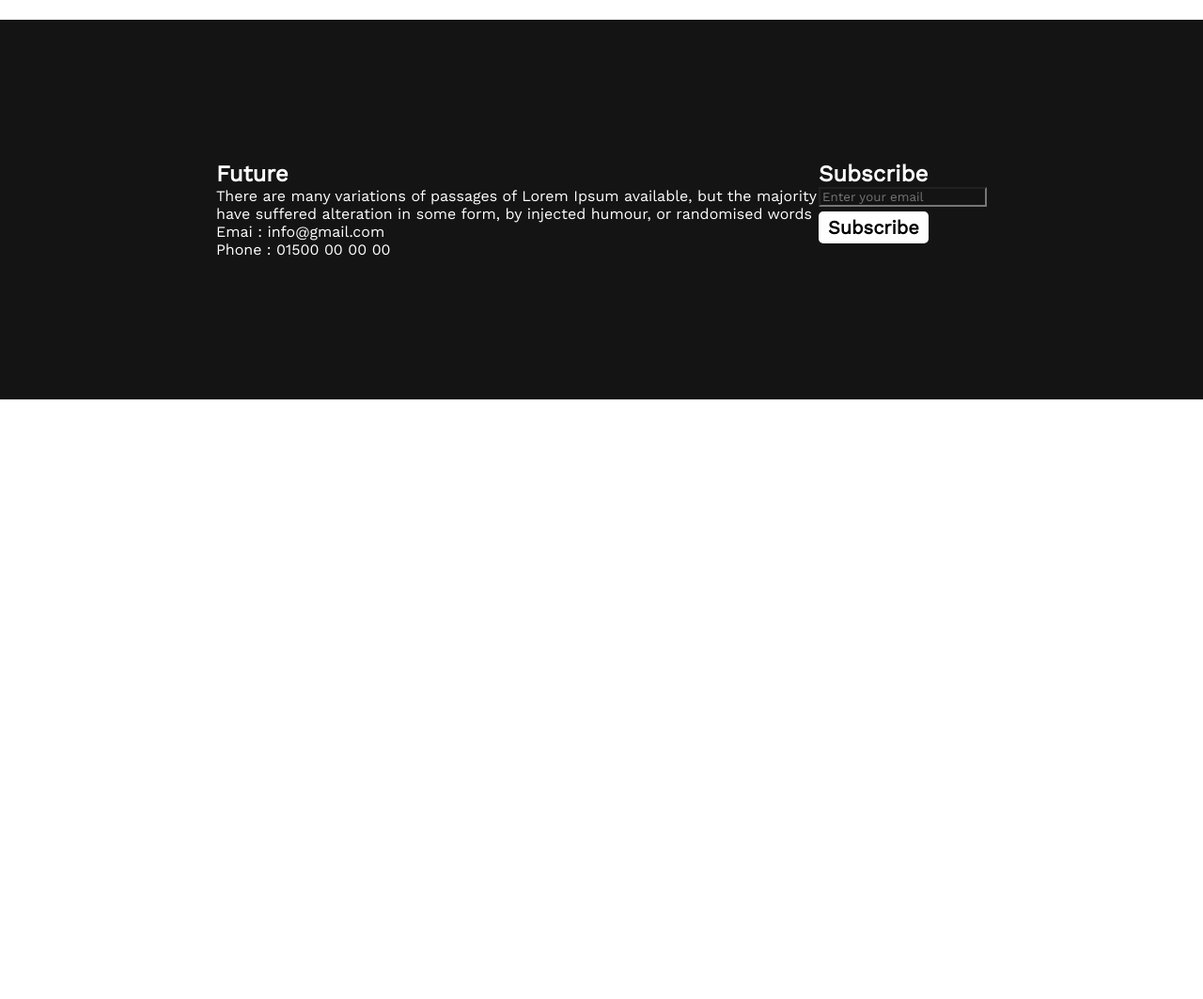
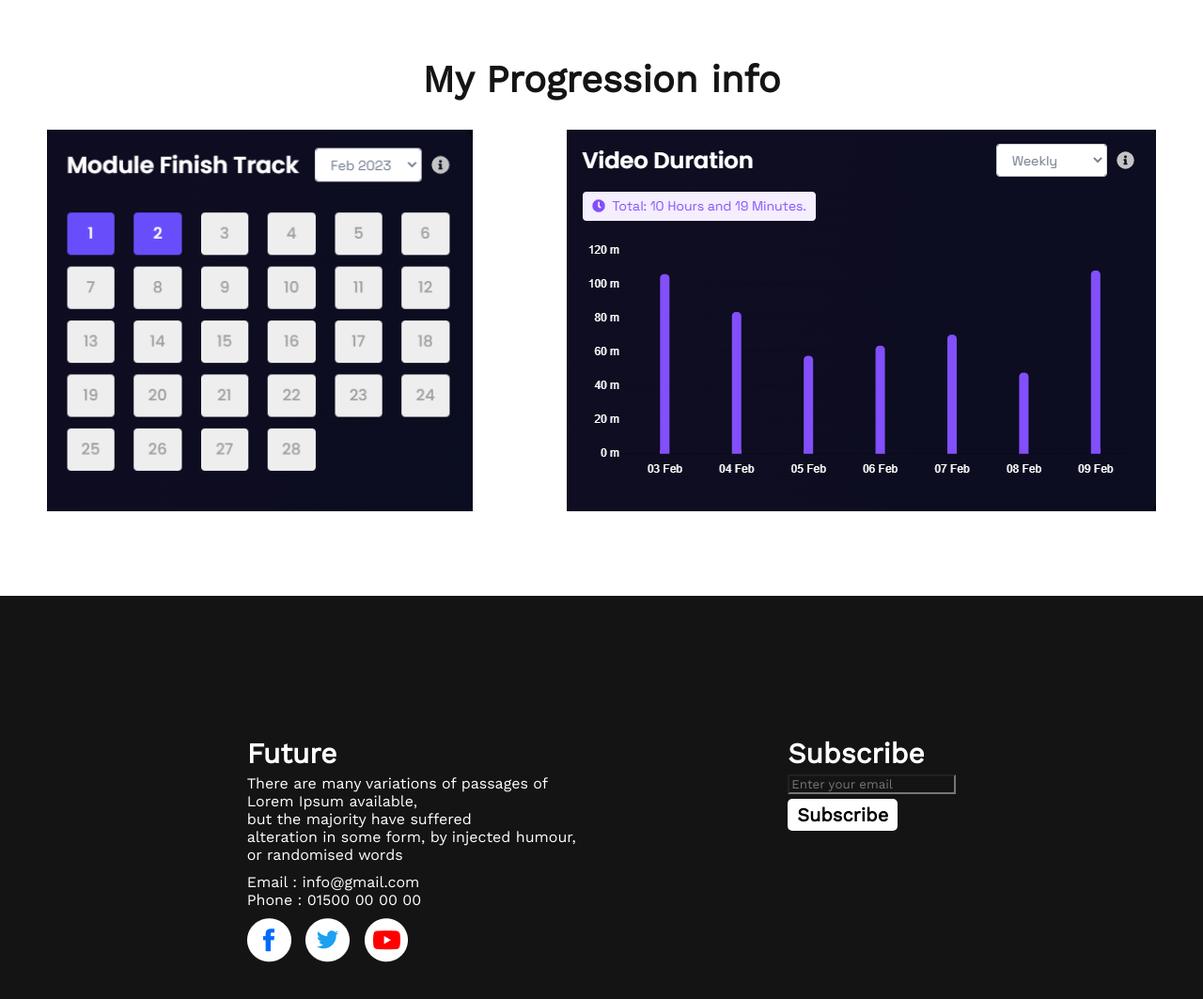
Before and after one commit to Shifat507/Personal-portfolio, a plain HTML site: page index.html in a window 1280 px wide. Shown: the part 2280-3343 px from the top of the page at 94% size. Before the commit the page ends 2705 px from the top, so only its background shows below. Drawn offline with nearby package versions, Linux system fonts and the light colour scheme.

Commit message:
added footer

```diff
--- a/index.html
+++ b/index.html
@@ -73,19 +73,35 @@
             <h2 class="contact-sub-title">Always keep a positive <br> mindset</h2>
             <button class="btn-primary">Call Now</button>
         </section>
+        <section class="progression">
+            <h2 class="progression-title">My Progression info</h2>
+            <div class="progression-analysis">
+                <img src="images/Module-finish-track.PNG" alt="" width="453px">
+                <img src="images/Vedio Duration.PNG" alt="">
+            </div>
+        </section>
     </main>
     <footer>
         <section class="future">
             <div>
                 <h1 class="future-title">Future</h1>
-                <p>There are many variations of passages of Lorem Ipsum available, but the majority have suffered
-                alteration in some form, by injected humour, or randomised words</p>
-                <p>Emai : info@gmail.com</p>
-                <p>Phone : 01500 00 00 00</p>
+                <p>There are many variations of passages of <br> Lorem Ipsum available, <br> but the majority have
+                    suffered <br>
+                    alteration in some form, by injected humour, <br> or randomised words</p>
+                <div class="user-info">
+                    <p>Email : info@gmail.com</p>
+                    <p>Phone : 01500 00 00 00</p>
+                </div>
+                <div class="social-accounts">
+                    <img src="images/icons/fb.png" alt="">
+                    <img src="images/icons/twitter.png" alt="">
+                    <img src="images/icons/youtube.png" alt="">
+                </div>
+
             </div>
             <div>
-                <h2>Subscribe</h2>
-                <input type="text" placeholder="Enter your email">
+                <h2 class="future-title">Subscribe</h2>
+                <input type="text" placeholder="Enter your email"> <br>
                 <button class="btn-subscribe">Subscribe</button>
             </div>
 
--- a/styles/portfolio.css
+++ b/styles/portfolio.css
@@ -103,8 +103,9 @@ i {
 .future{
     background: #151414;
     color: #FFFFFF;
-    padding: 150px 230px;
+    padding: 150px 150px;
     display: flex;
+    justify-content: space-around;
 }
 .btn-subscribe {
     margin-top: 5px;
@@ -118,3 +119,34 @@ i {
 input{
     background-color: #151414;
 }
+.future-title{
+    color: #FFFFFF;
+    font-weight: 700;
+    font-size: 30px;
+    margin-bottom: 5px;
+}
+.user-info{
+    margin-top: 10px;
+}
+.social-accounts{
+    margin-top: 10px;
+}
+.social-accounts img{
+    padding-right: 10px;
+}
+.progression{
+    text-align: center;
+    margin: 90px auto;
+
+}
+.progression-title{
+    margin-bottom: 30px;
+    color: #151414;
+    font-weight: 700;
+    font-size: 40px;
+}
+.progression-analysis{
+    display: flex;
+    justify-content: space-around;
+    align-items: center;
+}
```
Also changed, not shown: images/Module-finish-track.PNG (added), images/Vedio Duration.PNG (added).
